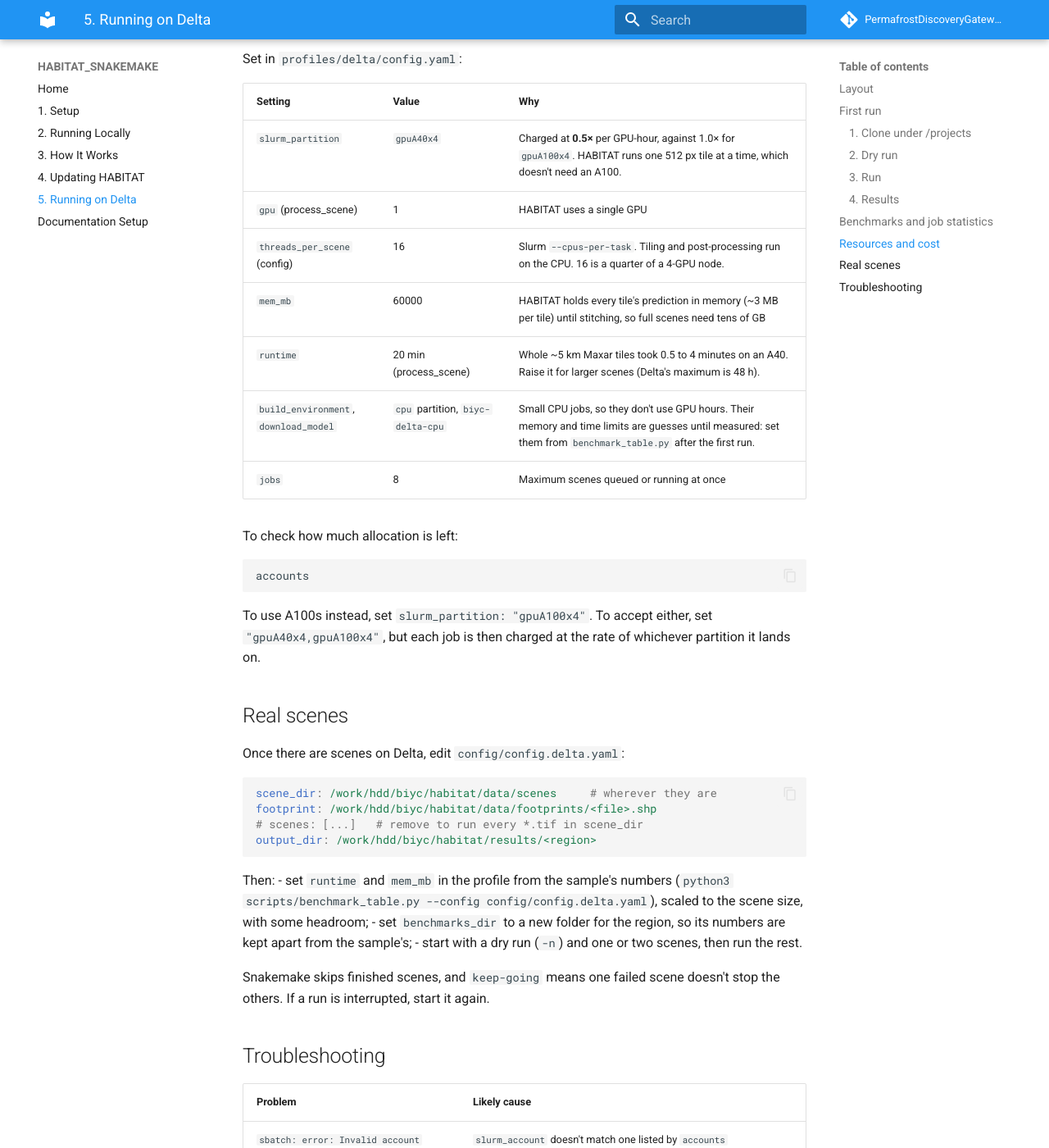
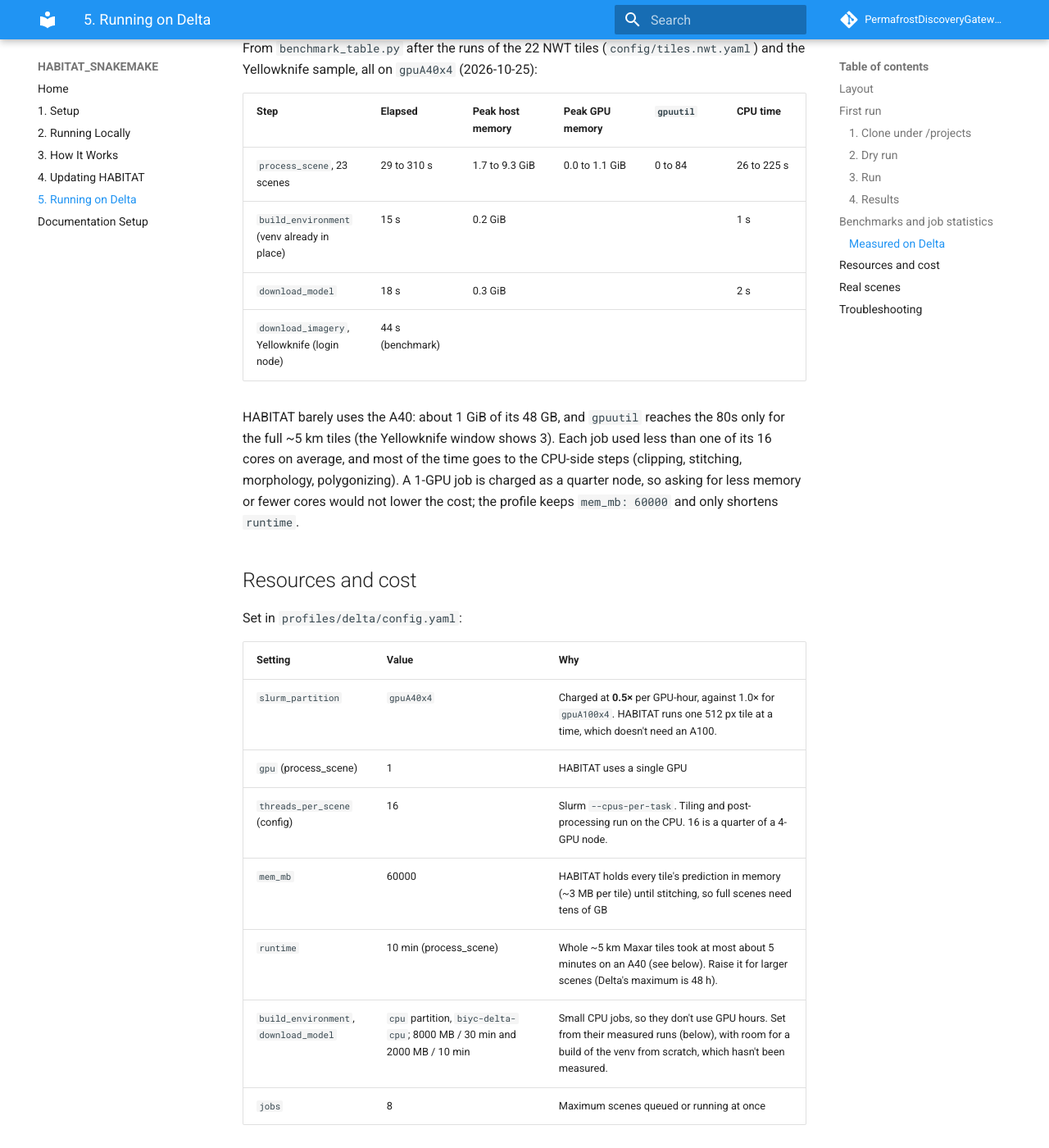
Before and after one commit to PermafrostDiscoveryGateway/HABITAT_SNAKEMAKE, an MkDocs documentation site: the page built from docs/05-running-on-delta.md, in a window 1280 px wide and 1400 px high, scrolled down 4208 px. Shown: the whole window at 82% size. Built offline with MkDocs 1.6.1 and Material for MkDocs 9.7.7, drawn with Linux system fonts in a browser that asks for light colours; comment, search, counter and statistics services are not loaded.

Commit message:
changes for benchmarking

```diff
--- a/docs/05-running-on-delta.md
+++ b/docs/05-running-on-delta.md
@@ -111,6 +111,19 @@ sacct -j <jobid> --format=JobID,State,Elapsed,MaxRSS,TRESUsageInMax%110
 
 The GPU's use over time is not recorded; if that is needed, a sampler would have to run inside the job.
 
+### Measured on Delta
+
+From `benchmark_table.py` after the runs of the 22 NWT tiles (`config/tiles.nwt.yaml`) and the Yellowknife sample, all on `gpuA40x4` (2026-10-25):
+
+| Step | Elapsed | Peak host memory | Peak GPU memory | `gpuutil` | CPU time |
+|---|---|---|---|---|---|
+| `process_scene`, 23 scenes | 29 to 310 s | 1.7 to 9.3 GiB | 0.0 to 1.1 GiB | 0 to 84 | 26 to 225 s |
+| `build_environment` (venv already in place) | 15 s | 0.2 GiB | | | 1 s |
+| `download_model` | 18 s | 0.3 GiB | | | 2 s |
+| `download_imagery`, Yellowknife (login node) | 44 s (benchmark) | | | | |
+
+HABITAT barely uses the A40: about 1 GiB of its 48 GB, and `gpuutil` reaches the 80s only for the full ~5 km tiles (the Yellowknife window shows 3). Each job used less than one of its 16 cores on average, and most of the time goes to the CPU-side steps (clipping, stitching, morphology, polygonizing). A 1-GPU job is charged as a quarter node, so asking for less memory or fewer cores would not lower the cost; the profile keeps `mem_mb: 60000` and only shortens `runtime`.
+
 ## Resources and cost
 
 Set in `profiles/delta/config.yaml`:
@@ -121,8 +134,8 @@ Set in `profiles/delta/config.yaml`:
 | `gpu` (process_scene) | 1 | HABITAT uses a single GPU |
 | `threads_per_scene` (config) | 16 | Slurm `--cpus-per-task`. Tiling and post-processing run on the CPU. 16 is a quarter of a 4-GPU node. |
 | `mem_mb` | 60000 | HABITAT holds every tile's prediction in memory (~3 MB per tile) until stitching, so full scenes need tens of GB |
-| `runtime` | 20 min (process_scene) | Whole ~5 km Maxar tiles took 0.5 to 4 minutes on an A40. Raise it for larger scenes (Delta's maximum is 48 h). |
-| `build_environment`, `download_model` | `cpu` partition, `biyc-delta-cpu` | Small CPU jobs, so they don't use GPU hours. Their memory and time limits are guesses until measured: set them from `benchmark_table.py` after the first run. |
+| `runtime` | 10 min (process_scene) | Whole ~5 km Maxar tiles took at most about 5 minutes on an A40 (see below). Raise it for larger scenes (Delta's maximum is 48 h). |
+| `build_environment`, `download_model` | `cpu` partition, `biyc-delta-cpu`; 8000 MB / 30 min and 2000 MB / 10 min | Small CPU jobs, so they don't use GPU hours. Set from their measured runs (below), with room for a build of the venv from scratch, which hasn't been measured. |
 | `jobs` | 8 | Maximum scenes queued or running at once |
 
 To check how much allocation is left:
```
Also changed, not shown: 1 other file.
